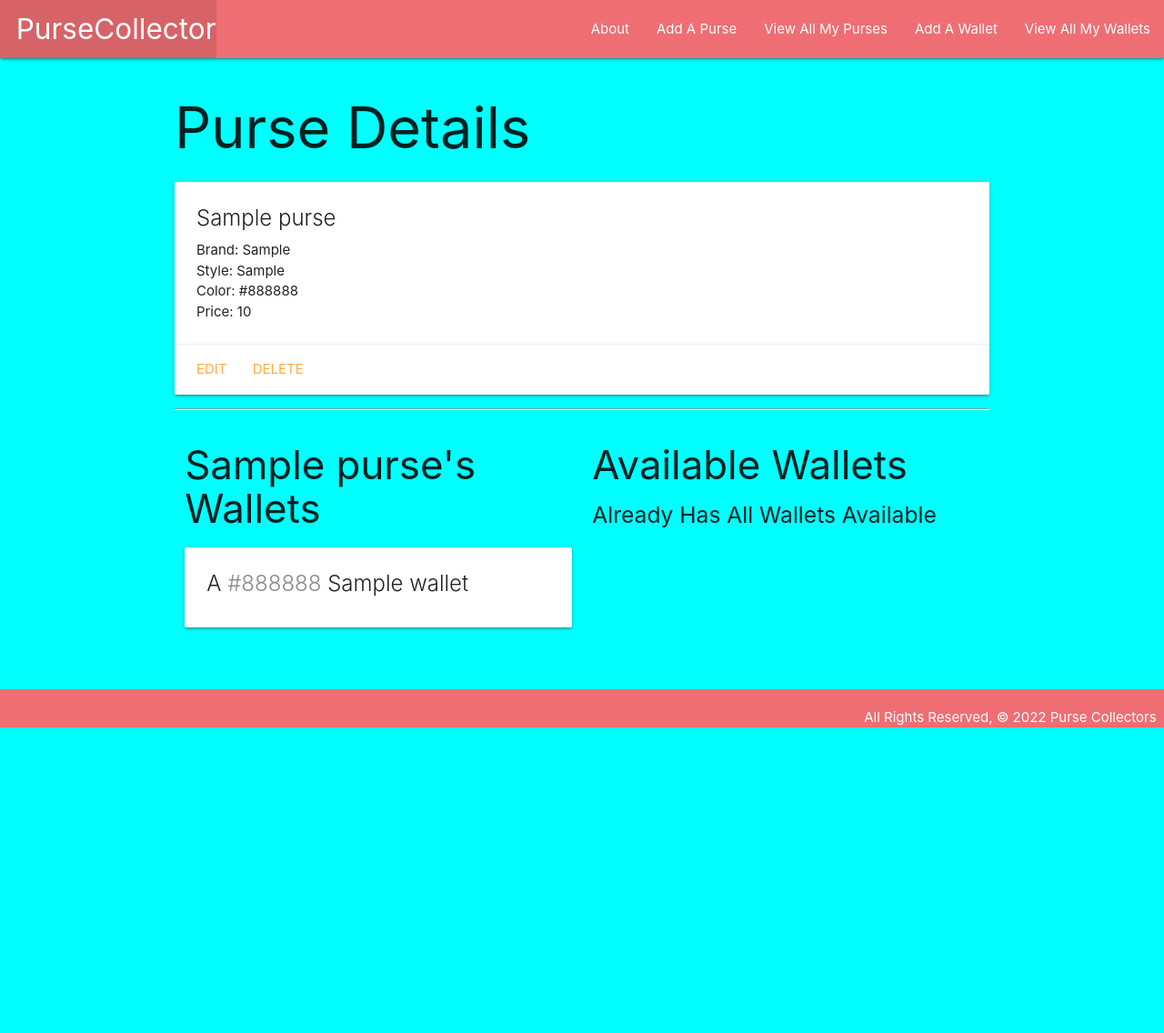
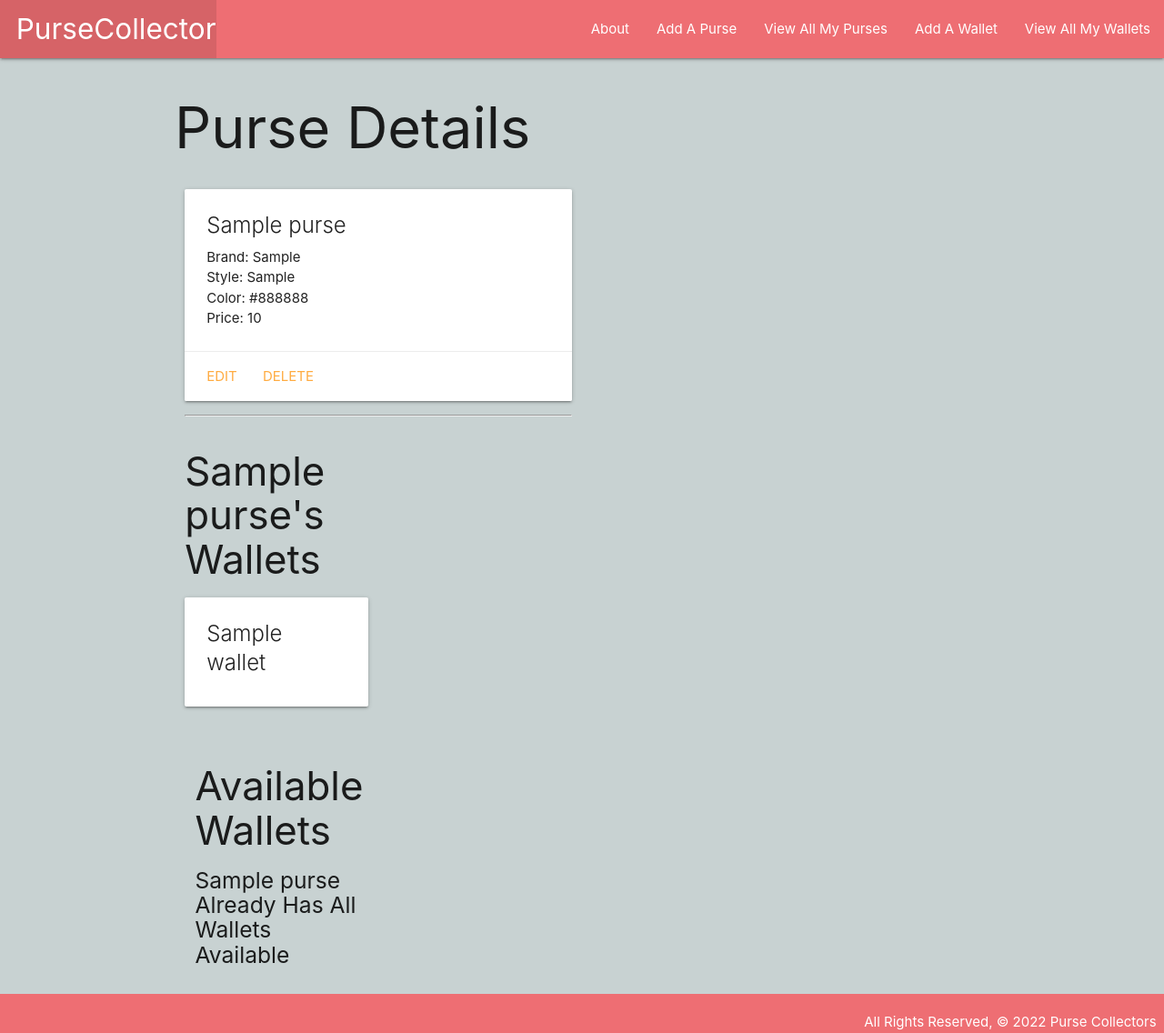
Before and after one commit to kendlyn338/pursecollection, a Django app: page /purses/1/ in a window 1280 px wide. Shown: the whole page at 91% size. Before the commit the page ends 800 px from the top, so only its background shows below. Run offline with Django 4.2, Linux system fonts and the light colour scheme; tables that the repository leaves empty hold one stand-in row (values such as "Sample post").

Commit message:
wip many to many working

```diff
--- a/main_app/static/css/style.css
+++ b/main_app/static/css/style.css
@@ -1,5 +1,5 @@
 body {
-    background-color: aqua;
+    background-color: rgb(200, 210, 210);
     display: flex;
     min-height: 100vh;
     flex-direction: column;
--- a/main_app/templates/home.html
+++ b/main_app/templates/home.html
@@ -1,7 +1,7 @@
 {% extends 'base.html' %}
 
 {% block content %}
-    <h1>Home of the Purse Collector</h1>
+    <h1>Home of the Purse Collectors</h1>
     <hr />
 
 
--- a/main_app/templates/main_app/wallet_form.html
+++ b/main_app/templates/main_app/wallet_form.html
@@ -2,7 +2,7 @@
 
 {% block content %}
 
-<form action="" method="post">
+<form action="" method="POST">
   {% csrf_token %}
   <table>
     {{ form.as_table }}
--- a/main_app/templates/purses/detail.html
+++ b/main_app/templates/purses/detail.html
@@ -4,6 +4,8 @@
 
 <h1>Purse Details</h1>
 
+<div class="row">
+  <div class="col s6">
     <div class="card">
       <div class="card-content">
         <span class="card-title">{{ purse.name }}</span>
@@ -21,17 +23,19 @@
 <div class="row">
   <div class="col s6">
     <h3>{{ purse.name }}'s Wallets</h3>
-    {% if purse.wallets.count %} {% for wallet in purse.wallets.all %}
+    {% if purse.wallets.count %}
+    {% for wallet in purse.wallets.all %}
     <div class="card">
       <div class="card-content">
         <span class="card-title">
-          A <span style="color: {{ wallet.color }}">{{ wallet.color }}</span> {{wallet.name }}
+          <span class={{ wallet.color }}</span> {{ wallet.name }}
         </span>
       </div>
     </div>
     {% endfor %} {% else %}
     <h5>No Wallets</h5>
     {% endif %}
+  </div>
 </div>
   <div class="col s6">
     <h3>Available Wallets</h3>
@@ -40,11 +44,11 @@
     <div class="card">
       <div class="card-content">
         <span class="card-title">
-              A <span style="color: {{ wallet.color }}">{{ wallet.color }}</span> {{ wallet.name }}
+          <span class={{ wallet.color }}</span> {{ wallet.name }}
         </span>
       </div>
       <div class="card-action">
-            <form action="" method="post">
+        <form action="{% url 'assoc_wallet' purse.id wallet.id %}" method="post">
           {% csrf_token %}
           <button type="submit" class="btn">Add</button>
         </form>
@@ -52,7 +56,7 @@
     </div>
     {% endfor %}
     {% else %}
-      <h5>{{cat.name}} Already Has All Wallets Available</h5>
+    <h5>{{purse.name}} Already Has All Wallets Available</h5>
     {% endif %}
   </div>
 
--- a/main_app/templates/purses/index.html
+++ b/main_app/templates/purses/index.html
@@ -13,7 +13,7 @@
     <p>Style: {{ purse.style }}</p>
     <p>Color: {{ purse.color }}</p>
     <p>Price: {{ purse.price }}</p>
-  </div>
-</a>
+    </div>
+    </a>
 </div>
 {% endfor %} {% endblock %}
--- a/main_app/templates/wallets/index.html
+++ b/main_app/templates/wallets/index.html
@@ -12,7 +12,7 @@
     <p>Designer: {{ wallet.designer }}</p>
     <p>Color: {{ wallet.color }}</p>
     <p>Price: {{ wallet.price }}</p>
-  </div>
-</a>
+    </div>
+    </a>
 </div>
 {% endfor %} {% endblock %}
--- a/main_app/urls.py
+++ b/main_app/urls.py
@@ -15,5 +15,6 @@ urlpatterns = [
     path('wallets/create/', views.WalletCreate.as_view(), name='wallets_create'),
     path('wallets/<int:pk>/update/', views.WalletUpdate.as_view(), name='wallets_update'),
     path('wallets/<int:pk>/delete/', views.WalletDelete.as_view(), name='wallets_delete'),
+    path('purses/<int:purse_id>/assoc_wallet/<int:wallet_id>/', views.assoc_wallet, name='assoc_wallet'),
 
 ]
--- a/main_app/views.py
+++ b/main_app/views.py
@@ -51,6 +51,10 @@ def wallets_detail(request, wallet_id):
     wallet = Wallet.objects.get(id=wallet_id)
     return render(request, 'wallets/detail.html', {'wallet': wallet})
 
+def assoc_wallet(request, purse_id, wallet_id):
+    Purse.objects.get(id=purse_id).wallets.add(wallet_id)
+    return redirect('purses_detail', purse_id=purse_id)
+
 class WalletCreate(CreateView):
     model = Wallet
     fields = '__all__'
```
Also changed, not shown: main_app/templates/wallets/detail.html (+4 -3 lines). Lines whose indentation alone changed are shown as unchanged.
